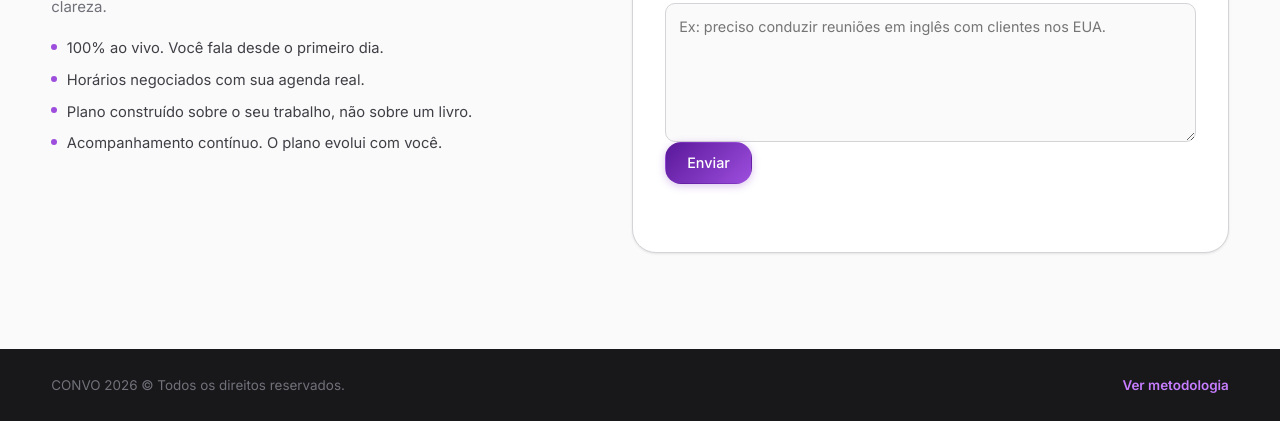
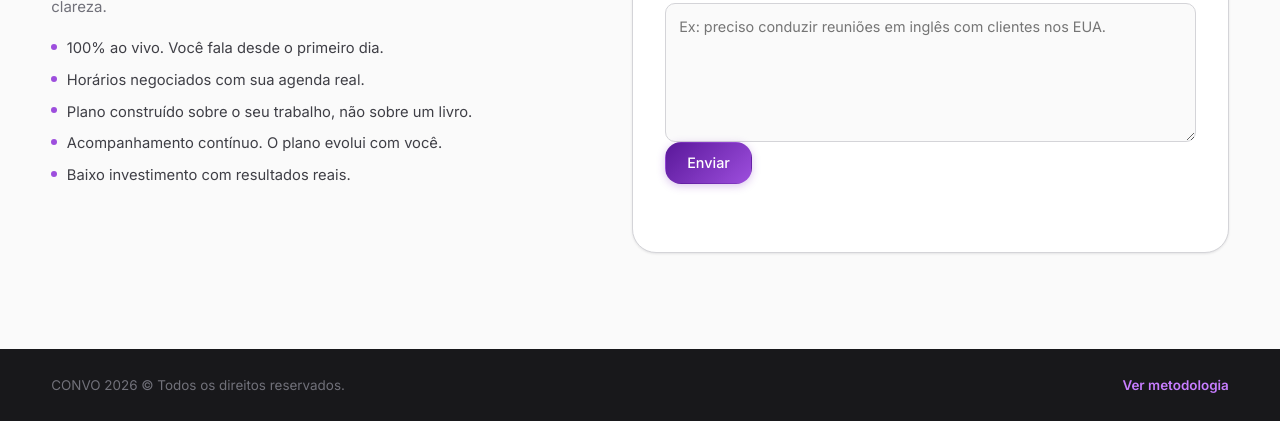
Before and after one commit to ebenersantos-dot/convo, a website: page index/02-contato-convo.html in a window 1280 px wide. Shown: the part 499-920 px from the top of the page. Drawn offline with Linux system fonts and the light colour scheme.

Commit message:
added info on contact - pricing

```diff
--- a/index/02-contato-convo.html
+++ b/index/02-contato-convo.html
@@ -56,6 +56,7 @@
                     <li>Horários negociados com sua agenda real.</li>
                     <li>Plano construído sobre o seu trabalho, não sobre um livro.</li>
                     <li>Acompanhamento contínuo. O plano evolui com você.</li>
+                    <li>Baixo investimento com resultados reais.</li>
                 </ul>
             </div>
 
```
